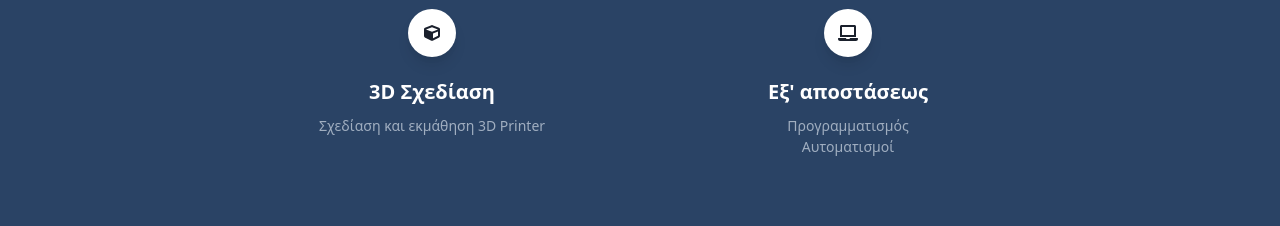
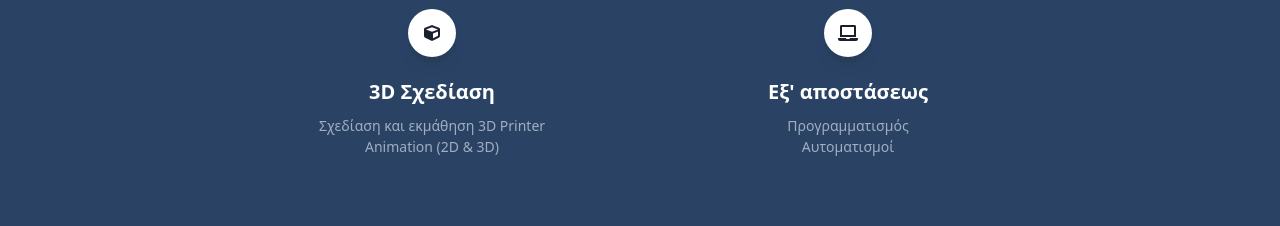
Before and after one commit to RobotSetGo/website, a Next.js app: page / in a window 1280 px wide. Shown: the part 3360-3586 px from the top of the page. Built offline with nearby package versions, Linux system fonts and the light colour scheme.

Commit message:
Add 3D animation

```diff
--- a/data/classes.ts
+++ b/data/classes.ts
@@ -45,7 +45,7 @@ export const classes = [
         icon: faCube,
         title: "3D Σχεδίαση",
         link: "/3d",
-        description: ["Σχεδίαση και εκμάθηση 3D Printer"]
+        description: ["Σχεδίαση και εκμάθηση 3D Printer", "Animation (2D & 3D)"]
     },
     {
         icon: faLaptop,
```
